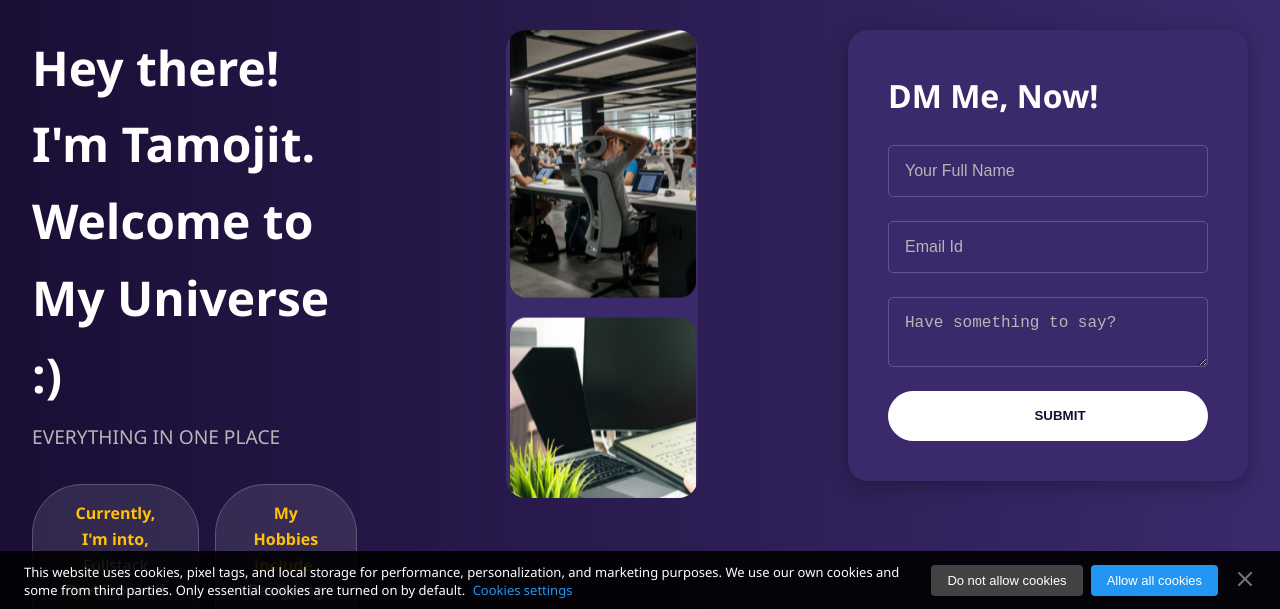
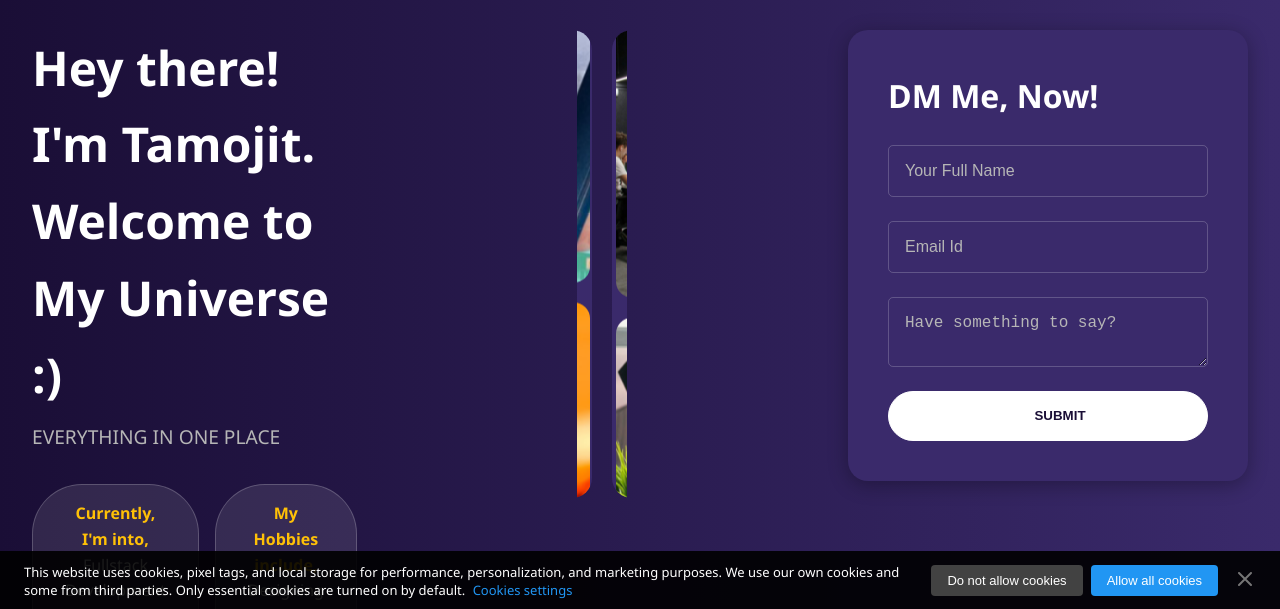
Before and after one commit to astrodestroyergithub/tamojit-roy-verse-360, a plain HTML site: page index.html in a window 1280 px wide. Shown: the part 189-798 px from the top of the page. Drawn offline with nearby package versions, Linux system fonts and the light colour scheme; files whose address does not match are found by name.

Commit message:
Made some changes

```diff
--- a/style.css
+++ b/style.css
@@ -841,8 +841,8 @@ body {
         padding-left: 2em;
     }
 
-    .main-section__marquee-wrapper .main-section__marquee-column:first-child {
-        display: none;
+    .main-section__marquee-wrapper {
+        max-width: 50px;
     }
 
     .main-section__marquee-wrapper .main-section__marquee-column:last-child {
```
